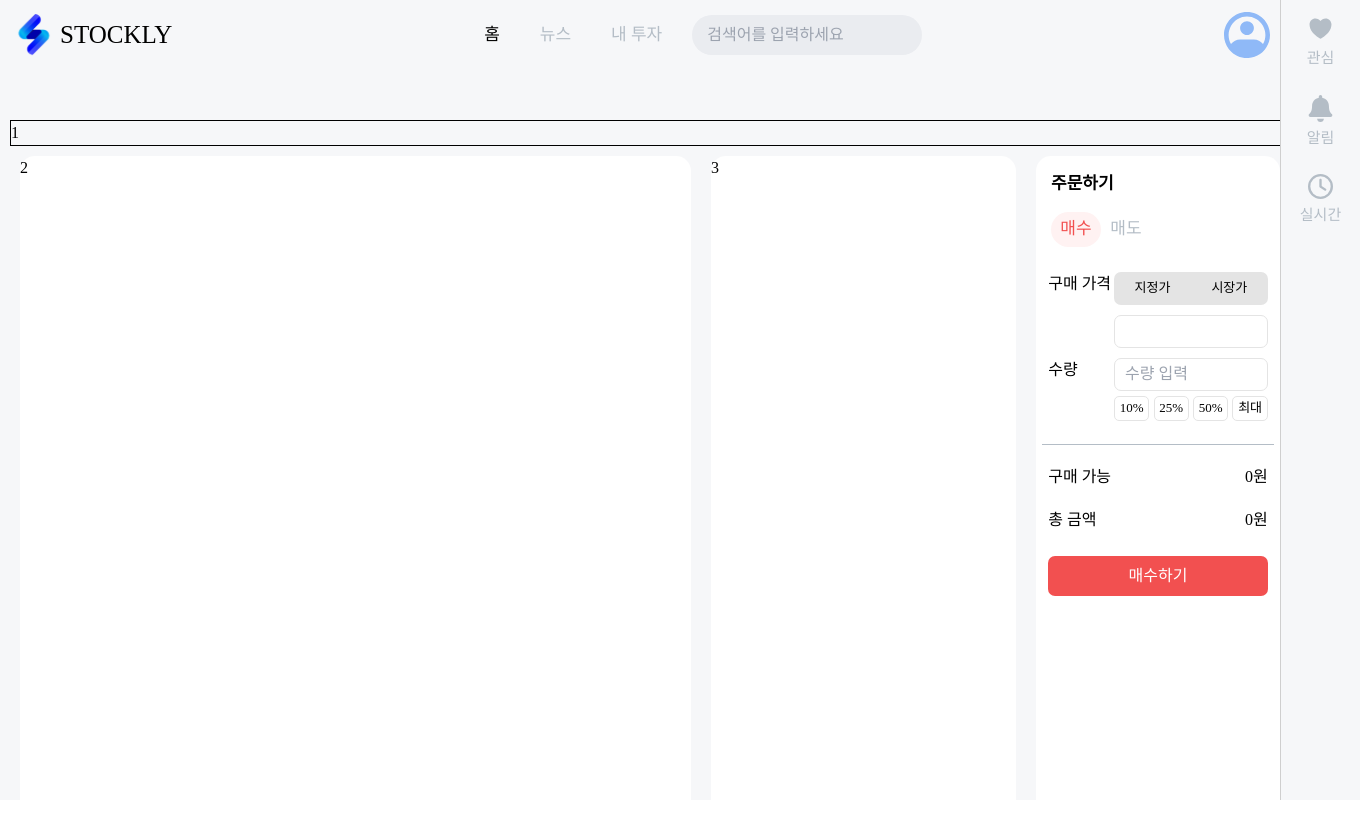
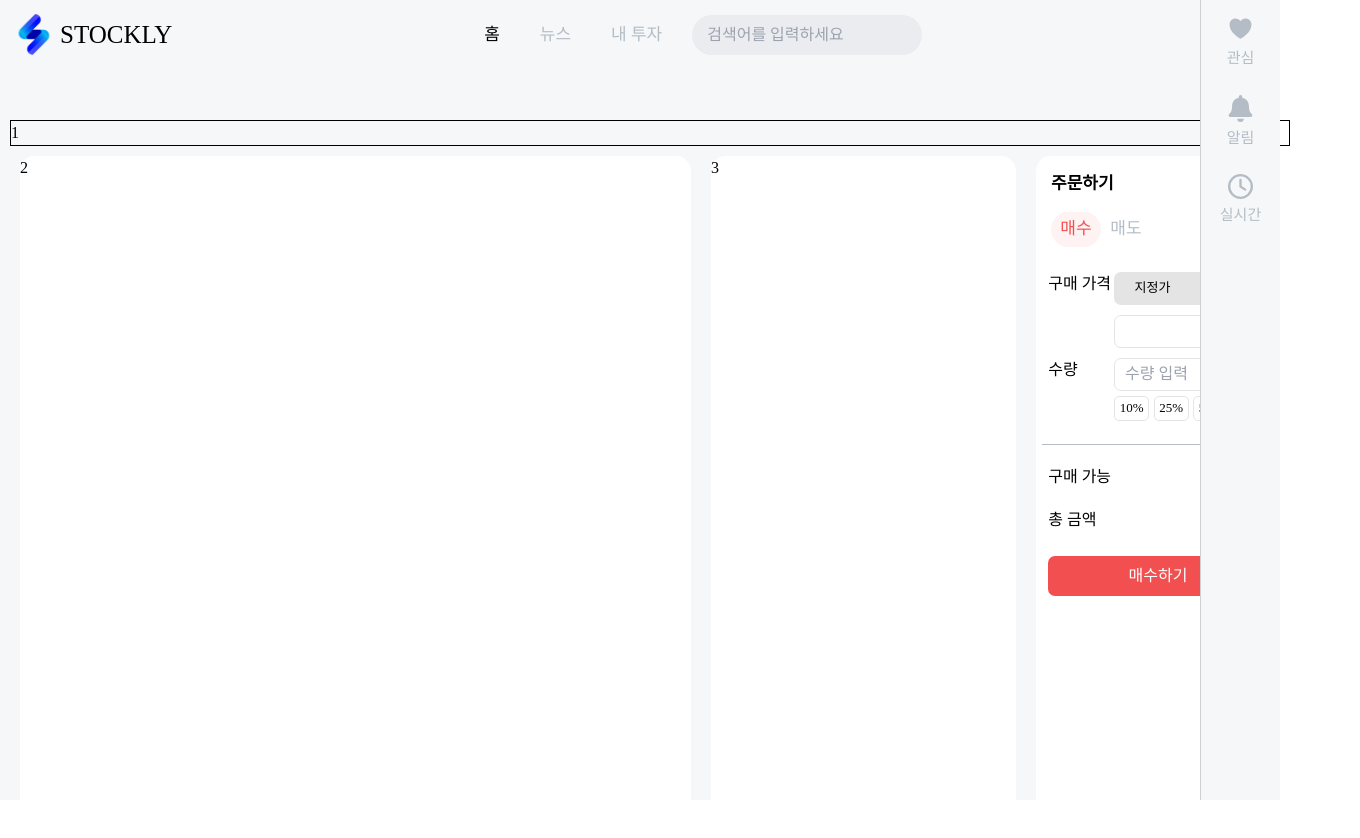
Before and after one commit to sykang519/StocklyFrontend, a React (Vite) app: page /details in a window 1280 px wide. Shown: the top 838 px of the page, 1360 px wide, since content can reach past the window. Built offline with nearby package versions, Linux system fonts and the light colour scheme; a web font is replaced by a local one.

Commit message:
chore: 메뉴바 우측 상단에 고정되도록 수정

```diff
--- a/src/components/MenuBar.tsx
+++ b/src/components/MenuBar.tsx
@@ -9,7 +9,7 @@ function MenuBar() {
   const {openDrawer, like, alert, chart, handleDrawer} = useDrawerStore();
 
   return (
-    <div className="flex h-[100vh]">
+    <div className={`flex h-[100vh] fixed top-0 right-0 z-10`}>
       <div
         className={`transition-all duration-300 bg-Bg-gray z-100  ${
           openDrawer ? 'w-[300px] border-l solid border-[#cfcfcf]' : 'w-0'
--- a/src/index.css
+++ b/src/index.css
@@ -12,3 +12,13 @@
 body{
     font-family: "Pretendard";
 }
+
+/* Hide scrollbar for all browsers */
+.no-scrollbar::-webkit-scrollbar {
+  display: none; /* Chrome, Safari, Edge, and Opera */
+}
+
+.no-scrollbar {
+  -ms-overflow-style: none;  /* Internet Explorer and Edge */
+  scrollbar-width: none;  /* Firefox */
+}
--- a/src/pages/MainPage.tsx
+++ b/src/pages/MainPage.tsx
@@ -1,11 +1,12 @@
 import TopNavBar from '../components/TopNavBar';
 import StockChartList from '../components/StockChartList';
+import useDrawerStore from '../zustand/MenuBarStore';
 
 function MainPage() {
-
+  const {openDrawer} = useDrawerStore();
   return (
     <>
-      <div className="w-[100%] h-[100vh]">
+      <div className={`w-[100%] h-[100vh] transition-all duration-300 ${openDrawer ? 'mr-[370px]' : 'mr-[70px]'}`}>
         <TopNavBar />
         <div className="flex justify-center ">
           <div className="w-[95%] min-w-[800px] max-w-[1500px]">
--- a/src/pages/MyInvestPage.tsx
+++ b/src/pages/MyInvestPage.tsx
@@ -1,11 +1,13 @@
 import TopNavBar from '../components/TopNavBar';
 import Charge from '../components/myInvestContent/Charge';
 import Reset from '../components/myInvestContent/Reset';
+import useDrawerStore from '../zustand/MenuBarStore';
 
 function MyInvestPage() {
+  const {openDrawer} = useDrawerStore();
   return (
     <>
-      <div className="w-[100%] h-[200vh] bg-Bg-gray">
+      <div className={`w-[100%] h-[200vh] bg-Bg-gray transition-all duration-300 ${openDrawer ? 'mr-[370px]' : 'mr-[70px]' }`}>
         <TopNavBar />
         <div className="flex justify-center ">
           <div className="w-[95%] min-w-[1300px] max-w-[1500px]">
--- a/src/pages/StockDetailsPage.tsx
+++ b/src/pages/StockDetailsPage.tsx
@@ -1,5 +1,6 @@
 import TopNavBar from '../components/TopNavBar';
 import Order from '../components/orderContents/Order';
+import useDrawerStore from '../zustand/MenuBarStore';
 
 const boxStyles = {
     height: '800px',
@@ -9,9 +10,10 @@ const boxStyles = {
   };
 
 function StockDetailsPage() {
+  const {openDrawer} = useDrawerStore();
   return (
     <>
-      <div className="w-[100%] h-[100vh] bg-Bg-gray">
+      <div className={`w-[100%] h-[100vh] bg-Bg-gray transition-all duration-300 ${openDrawer ? 'mr-[370px]' : 'mr-[70px]'}`}>
         <TopNavBar />
         <div className="w-[100%] min-w-[1300px] px-[10px]">
           <div className="border">1</div>
```
